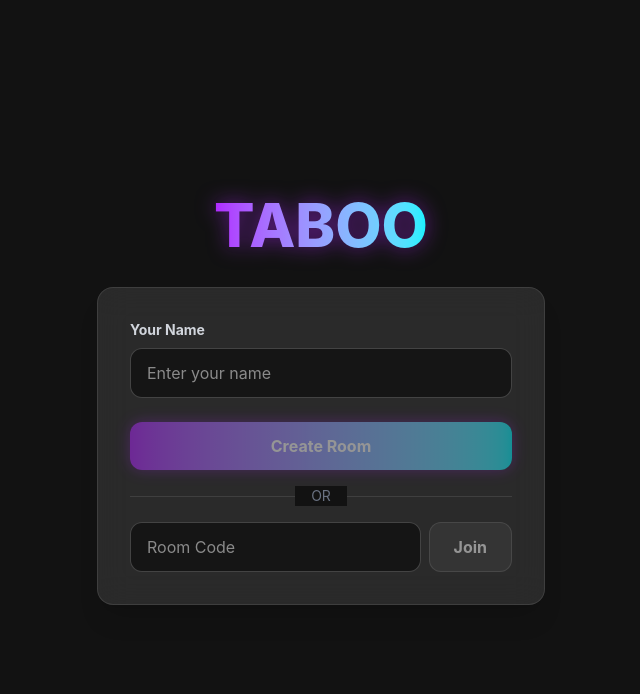
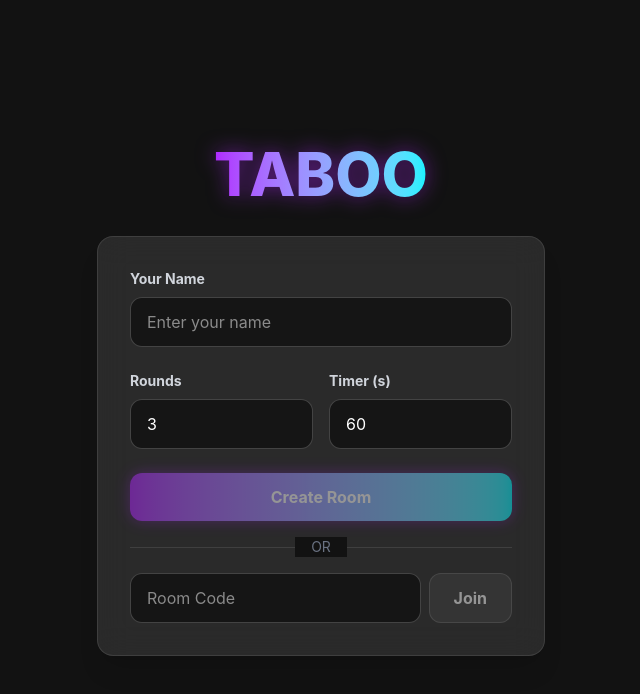
Before and after one commit to AhmedKhaledAK/TabooCardGame, a React (Vite) app in the folder client/: page / in a window 1280 px wide. Shown: the top 694 px of the page, without its empty margins (319-959 px from the left). Built offline with nearby package versions, Linux system fonts and the light colour scheme; no server answers.

Commit message:
Adding rounds and timer count

```diff
--- a/client/src/App.jsx
+++ b/client/src/App.jsx
@@ -68,14 +68,14 @@ function App() {
     };
   }, [roomId]);
 
-  const handleCreateRoom = (playerName) => {
-    console.log('Creating room for:', playerName);
+  const handleCreateRoom = (playerName, settings) => {
+    console.log('Creating room for:', playerName, 'with settings:', settings);
     if (!socket.connected) {
       console.error('Socket not connected!');
       alert('Cannot create room: Server not connected');
       return;
     }
-    socket.emit('create_room', { playerName });
+    socket.emit('create_room', { playerName, settings });
   };
 
   const handleJoinRoom = (code, playerName) => {
--- a/client/src/components/Lobby.jsx
+++ b/client/src/components/Lobby.jsx
@@ -4,6 +4,8 @@ import { motion } from 'framer-motion';
 const Lobby = ({ onCreateRoom, onJoinRoom }) => {
     const [playerName, setPlayerName] = useState('');
     const [roomCode, setRoomCode] = useState('');
+    const [rounds, setRounds] = useState(3);
+    const [timer, setTimer] = useState(60);
 
     return (
         <div className="flex flex-col items-center justify-center min-h-screen p-4 space-y-8">
@@ -31,9 +33,35 @@ const Lobby = ({ onCreateRoom, onJoinRoom }) => {
                     />
                 </div>
 
+                <div className="grid grid-cols-2 gap-4">
+                    <div>
+                        <label className="block mb-2 text-sm font-bold text-gray-300">Rounds</label>
+                        <input
+                            type="number"
+                            min="1"
+                            max="10"
+                            value={rounds}
+                            onChange={(e) => setRounds(parseInt(e.target.value) || 1)}
+                            className="w-full px-4 py-3 text-white bg-black/50 border border-white/20 rounded-xl focus:outline-none focus:border-neonBlue focus:ring-1 focus:ring-neonBlue transition-all"
+                        />
+                    </div>
+                    <div>
+                        <label className="block mb-2 text-sm font-bold text-gray-300">Timer (s)</label>
+                        <input
+                            type="number"
+                            min="10"
+                            max="300"
+                            step="10"
+                            value={timer}
+                            onChange={(e) => setTimer(parseInt(e.target.value) || 60)}
+                            className="w-full px-4 py-3 text-white bg-black/50 border border-white/20 rounded-xl focus:outline-none focus:border-neonBlue focus:ring-1 focus:ring-neonBlue transition-all"
+                        />
+                    </div>
+                </div>
+
                 <div className="flex flex-col space-y-4">
                     <button
-                        onClick={() => onCreateRoom(playerName)}
+                        onClick={() => onCreateRoom(playerName, { rounds, timer })}
                         disabled={!playerName}
                         className="btn-primary w-full disabled:opacity-50 disabled:cursor-not-allowed"
                     >
```
Also changed, not shown: 1 other file (tests, documents, lock files or other folders).
